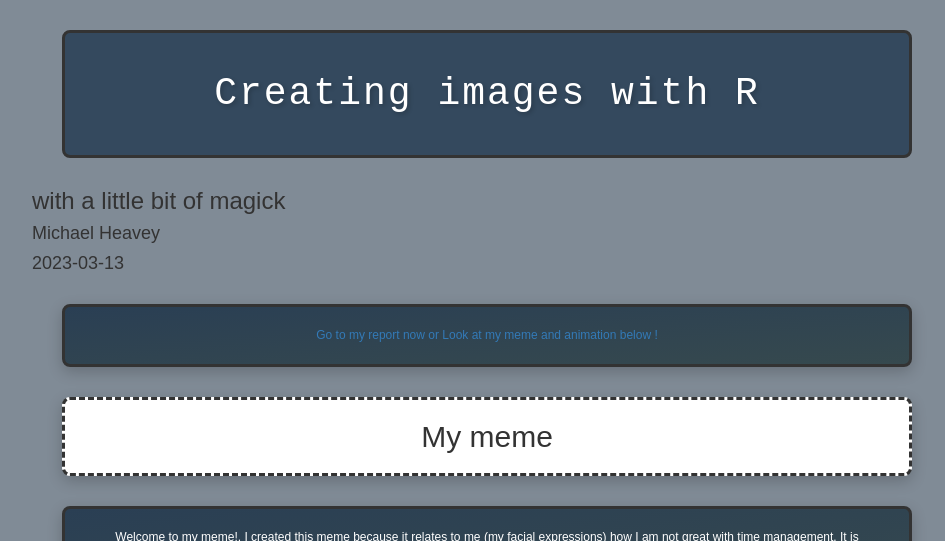
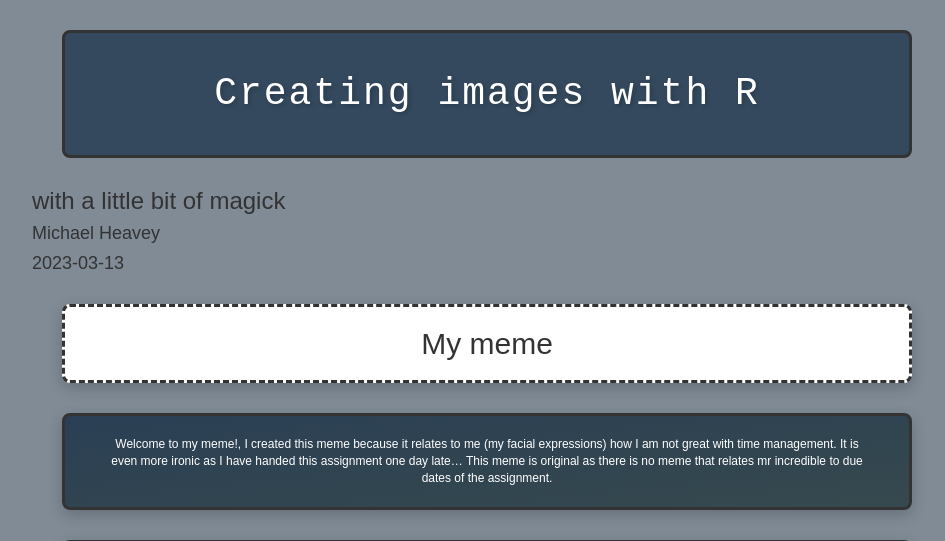
Before and after one commit to mpiheavey/stats220, a plain HTML site: page index.html in a window 1280 px wide. Shown: the top 541 px of the page, without its empty margins (153-1098 px from the left). Drawn offline with nearby package versions, Linux system fonts and the light colour scheme; some packages are replaced by stand-ins of ours.

Commit message:
Add files via upload

```diff
--- a/index.html
+++ b/index.html
@@ -358,8 +358,6 @@ display: none;
 </div>
 
 
-<p><a href="page_path">Go to my report now or Look at my meme and
-animation below !</a></p>
 <div id="my-meme" class="section level2">
 <h2>My meme</h2>
 <p>Welcome to my meme!, I created this meme because it relates to me (my
```
